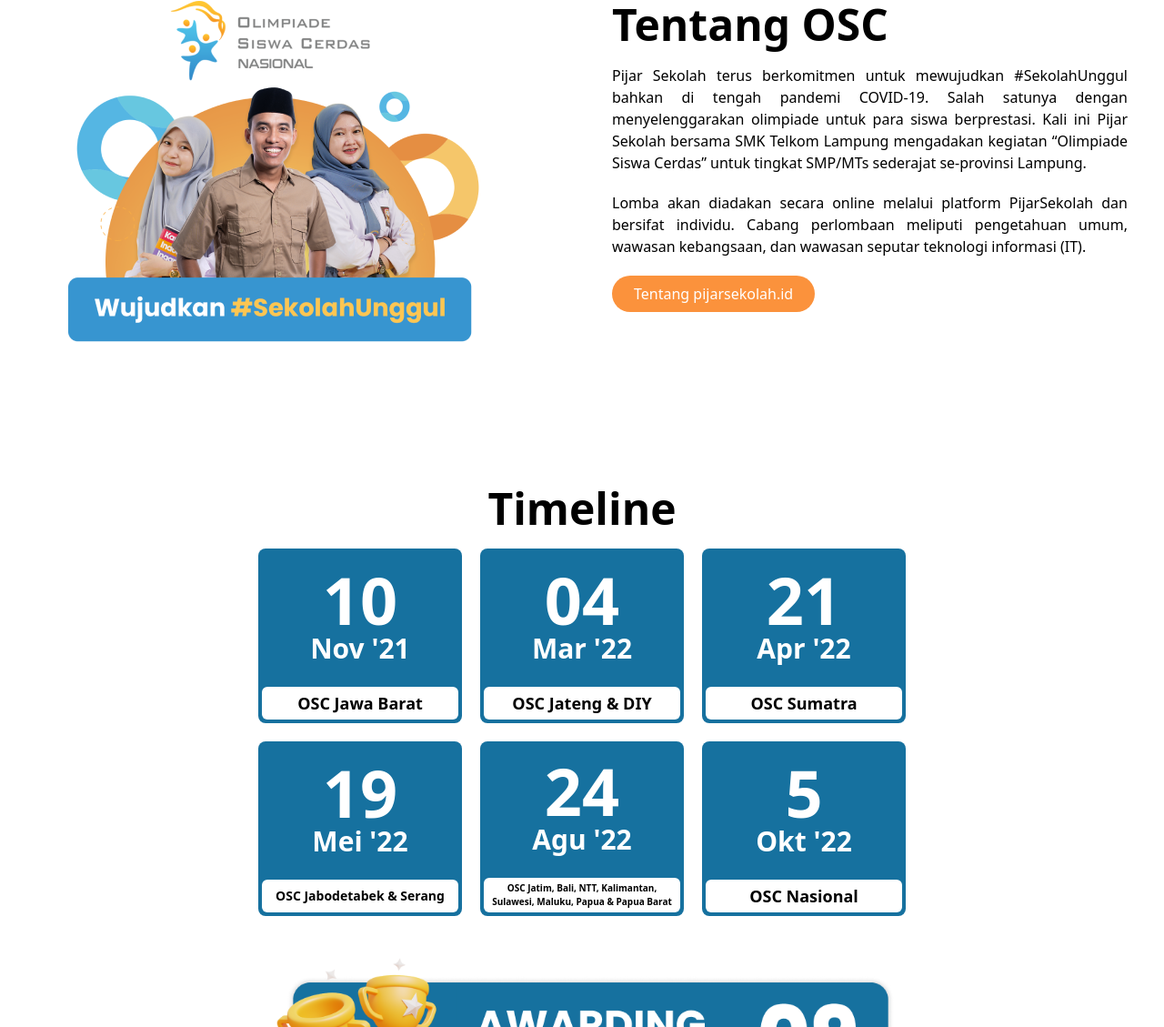
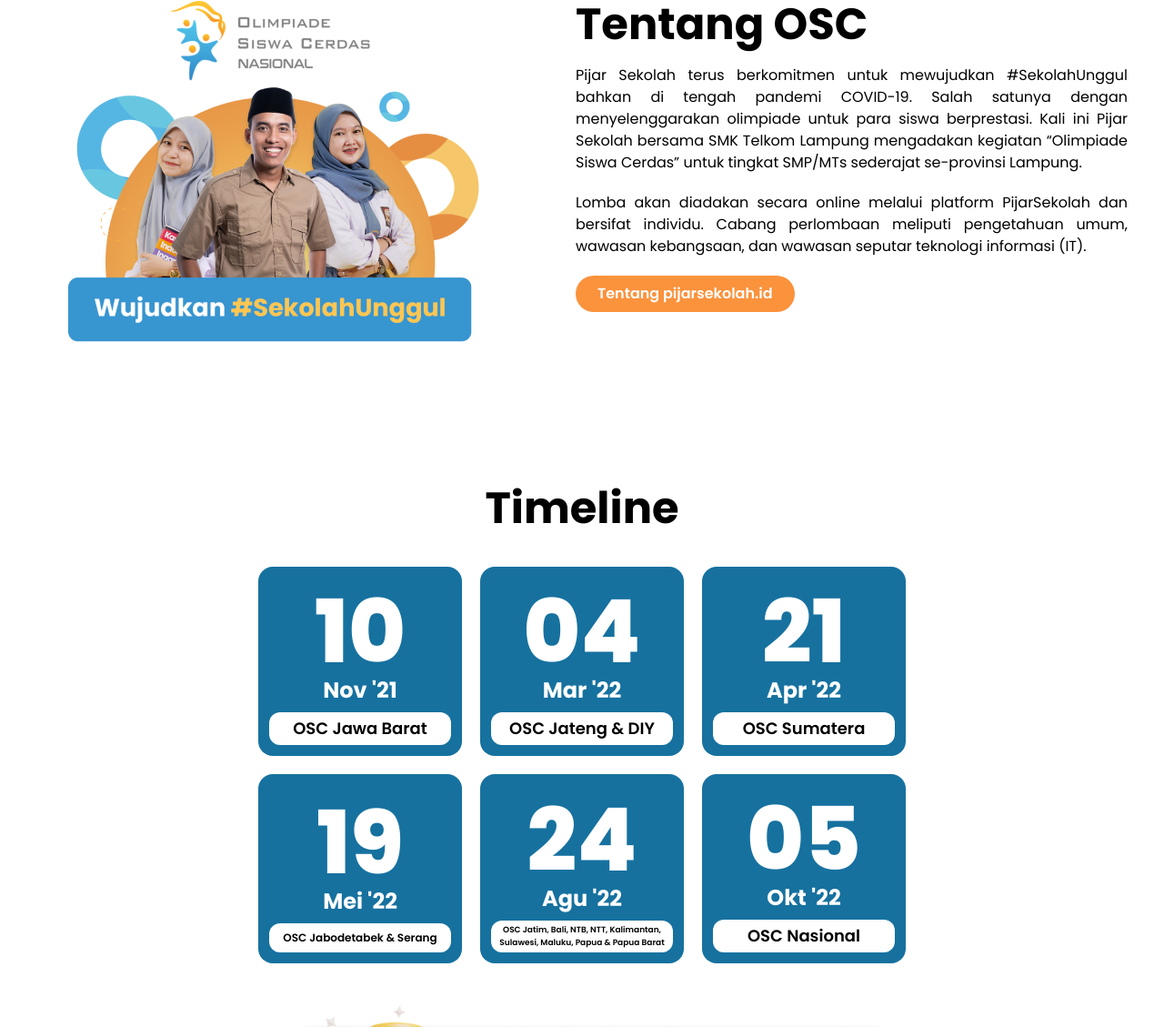
Before and after one commit to Tsaqifm/Olimpiade-Siswa-Cerdas-Nasional---Pijar-Sekolah, a website: page index.html in a window 1280 px wide. Shown: the part 1671-2800 px from the top of the page at 91% size. Drawn offline with nearby package versions, Linux system fonts and the light colour scheme.

Commit message:
revisi habis isya

```diff
--- a/index.html
+++ b/index.html
@@ -12,14 +12,14 @@
     <link rel="manifest" href="/site.webmanifest">
     <title>Olimpiade Siswa Cerdas Nasional - Pijar Sekolah</title>
   </head>
-  <body class="">
+  <body class="font-poppins">
     <!-- NAV -->
     <nav class="absolute top-0 left-0 z-30 flex w-full items-center bg-white shadow-md">
       <div class="relative flex w-full items-center justify-between">
         <div class="p-4">
           <a href="#gambar" class="flex gap-x-2">
             <img src="dist/img/navLogo.png" alt="" />
-            <img src="dist/img/navLogoPOSI.png" alt="" />
+            <img class="ml-5" src="dist/img/navLogoPOSI.png" alt="" />
           </a>
           <button id="hamburger" type="button" name="button" class="absolute right-4 top-6 lg:hidden">
             <svg id="kotak" xmlns="http://www.w3.org/2000/svg" class="h-7 w-7" viewBox="0 0 20 20" fill="currentColor">
@@ -87,72 +87,72 @@
     <!-- TENTANG OSC -->
     <div id="tentangOSC" class="container px-10 pt-10 lg:pt-32  lg:flex">
       <h1 class=" text-4xl font-bold text-black lg:hidden">Tentang OSC</h1>
-      <img class="mt-5 lg:-mt-8 lg:-order-1 " src="dist/img/logo olsc warna 1.png" alt="" />
-      <div class="lg:ml-10 lg:pl-20">
+      <img class="mt-5 object-cover lg:-mt-8 lg:-order-1 " src="dist/img/logo olsc warna 1.png" alt="" />
+      <div class=" lg:pl-20">
         <h1 class="hidden  text-5xl font-bold text-black lg:block">Tentang OSC</h1>
         <p class="mt-5 text-justify">Pijar Sekolah terus berkomitmen untuk mewujudkan #SekolahUnggul bahkan di tengah pandemi COVID-19. Salah satunya dengan menyelenggarakan olimpiade untuk para siswa berprestasi. Kali ini Pijar Sekolah bersama SMK Telkom Lampung mengadakan kegiatan “Olimpiade Siswa Cerdas” untuk tingkat SMP/MTs sederajat se-provinsi Lampung.</p>
         <p class="mt-5 text-justify">Lomba akan diadakan secara online melalui platform PijarSekolah dan bersifat individu. Cabang perlombaan meliputi pengetahuan umum, wawasan kebangsaan, dan wawasan seputar teknologi informasi (IT).</p>
-        <button class="mt-5 rounded-full bg-orange-400 py-2 px-6 text-white">Tentang pijarsekolah.id</button>
+        <button class="mt-5 rounded-full bg-orange-400 py-2 px-6 lg:font-semibold text-white"><a href="https://pijarsekolah.id/" target="_blank"> Tentang pijarsekolah.id</a></button>
       </div>
     </div>
     <!-- TENTANG OSC END -->
     <!-- TIMELINE -->
     <div>
       <h1 id="timeline" class="pt-32 text-center  text-5xl font-bold text-black">Timeline</h1>
-      <div class="mt-5 flex justify-center">
+      <div class="mt-10 flex justify-center">
         <div class="grid grid-cols-2 gap-2 lg:grid-cols-3 lg:gap-5">
-          <div class="h-28 w-40 rounded-lg bg-biruTua lg:h-48 lg:w-56">
+          <div class="h-32 w-40 rounded-lg p-1 bg-biruTua lg:rounded-2xl lg:h-52 lg:w-56 lg:p-2">
             <div class="flex h-full flex-col items-center justify-end px-1">
               <div class="">
-                <h1 class="text-center  text-4xl font-bold text-white lg:text-7xl">10</h1>
-                <h2 class="text-center  text-xl font-bold text-white lg:text-3xl">Nov '21</h2>
+                <h1 class="text-center text-4xl font-bold text-white  lg:font-extrabold lg:text-8xl">10</h1>
+                <h2 class="text-center  text-base font-bold text-white lg:text-2xl">Nov '21</h2>
               </div>
-              <div class="mb-1 mt-2 w-full self-end rounded-md bg-white p-1 text-center  text-xs font-medium lg:mt-6 lg:text-lg lg:font-semibold">OSC Jawa Barat</div>
+              <div class="mb-1 mt-2 w-full self-end rounded-md bg-white p-1 text-center  text-xs font-medium  lg:text-lg lg:rounded-xl lg:font-semibold">OSC Jawa Barat</div>
             </div>
           </div>
-          <div class="h-28 w-40 rounded-lg bg-biruTua lg:h-48 lg:w-56">
+          <div class="h-32 w-40 rounded-lg p-1 bg-biruTua lg:rounded-2xl lg:h-52 lg:w-56 lg:p-2">
             <div class="flex h-full flex-col items-center justify-end px-1">
               <div class="">
-                <h1 class="text-center  text-4xl font-bold text-white lg:text-7xl">04</h1>
-                <h2 class="text-center  text-xl font-bold text-white lg:text-3xl">Mar '22</h2>
+                <h1 class="text-center text-4xl font-bold text-white  lg:font-extrabold lg:text-8xl">04</h1>
+                <h2 class="text-center  text-base font-bold text-white lg:text-2xl">Mar '22</h2>
               </div>
-              <div class="mb-1 mt-2 w-full self-end rounded-md bg-white p-1 text-center  text-xs font-medium lg:mt-6 lg:text-lg lg:font-semibold">OSC Jateng & DIY</div>
+              <div class="mb-1 mt-2 w-full self-end rounded-md bg-white p-1 text-center  text-xs font-medium  lg:text-lg lg:rounded-xl lg:font-semibold">OSC Jateng & DIY</div>
             </div>
           </div>
-          <div class="h-28 w-40 rounded-lg bg-biruTua lg:h-48 lg:w-56">
+          <div class="h-32 w-40 rounded-lg p-1 bg-biruTua lg:rounded-2xl lg:h-52 lg:w-56 lg:p-2">
             <div class="flex h-full flex-col items-center justify-end px-1">
               <div class="">
-                <h1 class="text-center  text-4xl font-bold text-white lg:text-7xl">21</h1>
-                <h2 class="text-center  text-xl font-bold text-white lg:text-3xl">Apr '22</h2>
+                <h1 class="text-center text-4xl font-bold text-white  lg:font-extrabold lg:text-8xl">21</h1>
+                <h2 class="text-center  text-base font-bold text-white lg:text-2xl">Apr '22</h2>
               </div>
-              <div class="mb-1 mt-2 w-full self-end rounded-md bg-white p-1 text-center  text-xs font-medium lg:mt-6 lg:text-lg lg:font-semibold">OSC Sumatra</div>
+              <div class="mb-1 mt-2 w-full self-end rounded-md bg-white p-1 text-center  text-xs font-medium  lg:text-lg lg:rounded-xl lg:font-semibold">OSC Sumatera</div>
             </div>
           </div>
-          <div class="h-28 w-40 rounded-lg bg-biruTua lg:h-48 lg:w-56">
+          <div class="h-32 w-40 rounded-lg p-1 bg-biruTua lg:rounded-2xl lg:h-52 lg:w-56 lg:p-2">
             <div class="flex h-full flex-col items-center justify-end px-1">
               <div class="">
-                <h1 class="text-center  text-4xl font-bold text-white lg:text-7xl">19</h1>
-                <h2 class="text-center  text-xl font-bold text-white lg:text-3xl">Mei '22</h2>
+                <h1 class="text-center text-4xl font-bold text-white  lg:font-extrabold lg:text-8xl">19</h1>
+                <h2 class="text-center  text-base font-bold text-white lg:text-2xl">Mei '22</h2>
               </div>
-              <div class="mb-1 mt-2 w-full self-end rounded-md bg-white p-1 text-center  text-[10px] font-medium lg:mt-6 lg:py-2 lg:text-sm lg:font-semibold">OSC Jabodetabek & Serang</div>
+              <div class="mb-1 mt-2 w-full self-end rounded-md bg-white p-1 text-center  text-[9px] font-medium  lg:text-xs lg:py-2 lg:rounded-xl lg:font-semibold">OSC Jabodetabek & Serang</div>
             </div>
           </div>
-          <div class="h-28 w-40 rounded-lg bg-biruTua lg:h-48 lg:w-56">
+          <div class="h-32 w-40 rounded-lg p-1 bg-biruTua lg:rounded-2xl lg:h-52 lg:w-56 lg:p-2">
             <div class="flex h-full flex-col items-center justify-end px-1">
               <div class="">
-                <h1 class="text-center  text-4xl font-bold text-white lg:text-7xl">24</h1>
-                <h2 class="text-center  text-xl font-bold text-white lg:text-3xl">Agu '22</h2>
+                <h1 class="text-center text-4xl font-bold text-white  lg:font-extrabold lg:text-8xl">24</h1>
+                <h2 class="text-center  text-base font-bold text-white lg:text-2xl">Agu '22</h2>
               </div>
-              <div class="mb-1 mt-2 w-full self-end rounded-md bg-white p-1 text-center  text-[6px] font-medium lg:mt-6 lg:text-[10px] lg:font-semibold">OSC Jatim, Bali, NTT, Kalimantan, Sulawesi, Maluku, Papua & Papua Barat</div>
+              <div class="mb-1 mt-2 w-full self-end rounded-md bg-white p-1 text-center  text-[6px] font-medium  lg:text-[9px] lg:rounded-xl lg:font-semibold">OSC Jatim, Bali, NTB, NTT, Kalimantan, Sulawesi, Maluku, Papua & Papua Barat </div>
             </div>
           </div>
-          <div class="h-28 w-40 rounded-lg bg-biruTua lg:h-48 lg:w-56">
+          <div class="h-32 w-40 rounded-lg p-1 bg-biruTua lg:rounded-2xl lg:h-52 lg:w-56 lg:p-2">
             <div class="flex h-full flex-col items-center justify-end px-1">
               <div class="">
-                <h1 class="text-center  text-4xl font-bold text-white lg:text-7xl">5</h1>
-                <h2 class="text-center  text-xl font-bold text-white lg:text-3xl">Okt '22</h2>
+                <h1 class="text-center text-4xl font-bold text-white  lg:font-extrabold lg:text-8xl">05</h1>
+                <h2 class="text-center  text-base font-bold text-white lg:text-2xl">Okt '22</h2>
               </div>
-              <div class="mb-1 mt-2 w-full self-end rounded-md bg-white p-1 text-center  text-xs font-medium lg:mt-6 lg:text-lg lg:font-semibold">OSC Nasional</div>
+              <div class="mb-1 mt-2 w-full self-end rounded-md bg-white p-1 text-center  text-xs font-medium  lg:text-lg lg:rounded-xl lg:font-semibold">OSC Nasional</div>
             </div>
           </div>
           <img class="col-span-2 w-72 lg:col-span-3 lg:w-[700px]" src="dist/img/Group 5.png" alt="" />
@@ -185,7 +185,7 @@
           <div class="lg:px-5">
             <h2 class=" text-base font-bold text-orangeMuda lg:text-xl">Olimpiade Siswa Cerdas</h2>
             <h1 class="text-3xl font-bold text-biruTua lg:text-5xl">Tahap Penyisihan</h1>
-            <p class="mt-5 text-justify">Lorem ipsum dolor sit amet consectetur adipisicing elit. Aliquam non debitis vitae expedita quae ut est obcaecati sit labore commodi. Atque corrupti suscipit optio, hic quisquam assumenda. Porro, hic debitis?</p>
+            <p class="mt-5 text-justify">Pada tahap ini seluruh peserta mengikuti Olimpiade Siswa Cerdas yang diadakan di tingkat regional. Tahap penyihan ini terbagi ke 5 regional.</p>
           </div>
           <img class="mt-5 h-auto" src="dist/img/image 5.png" alt="" />
         </div>
@@ -194,9 +194,9 @@
             <div class="h-20 w-20 bg-cover bg-no-repeat" style="background-image: url(dist/img/logo.png)"></div>
           </div>
           <div class="lg:px-5">
-            <h2 class="text-base font-bold text-orangeMuda lg:text-xl">Olimpeiade Siswa Cerdas</h2>
+            <h2 class="text-base font-bold text-orangeMuda lg:text-xl">Olimpiade Siswa Cerdas</h2>
             <h1 class="text-3xl font-bold text-biruTua lg:text-5xl">Tahap Nasional</h1>
-            <p class="mt-5 text-justify">Lorem ipsum dolor sit amet consectetur adipisicing elit. Aliquam non debitis vitae expedita quae ut est obcaecati sit labore commodi. Atque corrupti suscipit optio, hic quisquam assumenda. Porro, hic debitis?</p>
+            <p class="mt-5 text-justify">Dari semua regional akan dipilih 70 finalis yang melanjutkan ke tahap nasional. Pada tahap ini peserta.. </p>
           </div>
           <img class="mt-5 h-auto lg:-order-1" src="https://source.unsplash.com/420x363?nature" alt="" />
         </div>
@@ -206,7 +206,7 @@
           </div>
           <div class="lg:px-5">
             <h1 class="text-3xl font-bold text-biruTua lg:text-5xl">Awarding</h1>
-            <h2 class="mt-2 text-base font-bold text-orangeMuda lg:text-xl">Olimpiade Siswa Cerdas</h2>
+            <h2 class="mt-2 text-base font-bold text-orangeMuda lg:text-xl">Olimpiade Siswa Cerdas Pijar Sekolah</h2>
             <p class="mt-5 text-justify">Lorem ipsum dolor sit amet consectetur adipisicing elit. Aliquam non debitis vitae expedita quae ut est obcaecati sit labore commodi. Atque corrupti suscipit optio, hic quisquam assumenda. Porro, hic debitis?</p>
           </div>
           <img class="mt-5 h-auto" src="dist/img/3 poster awarding 1.png" alt="" />
@@ -233,7 +233,7 @@
             <div class="flex justify-center">
               <button class="mt-3 rounded-md lg:w-2/3 lg:rounded-full bg-orangeMuda p-1">
                 <a target="_blank" href="https://www.youtube.com/watch?v=i80BIcOFtrA&t=4115s">
-                  <h1 class="text-center text-xs lg:text-lg text-white">Tonton cuplikan</h1>
+                  <h1 class="text-center lg:font-semibold text-xs lg:text-lg text-white">Tonton cuplikan</h1>
                 </a>
               </button>
             </div>
@@ -243,7 +243,7 @@
             <div class="flex justify-center">
               <button class="mt-3 rounded-md lg:w-2/3 lg:rounded-full bg-orangeMuda p-1"">
                 <a target="_blank" href="https://www.youtube.com/watch?v=1N4dLytr2bc">
-                  <h1 class="text-center text-xs lg:text-lg text-white">Tonton cuplikan</h1>
+                  <h1 class="text-center text-xs lg:text-lg lg:font-semibold text-white">Tonton cuplikan</h1>
                 </a>
               </button>
             </div>
@@ -253,7 +253,7 @@
             <div class="flex justify-center">
               <button class="mt-3 rounded-md lg:w-2/3 lg:rounded-full bg-orangeMuda p-1"">
                 <a target="_blank" href="https://www.youtube.com/watch?v=WoDaqdOmdBY&t=4396s">
-                  <h1 class="text-center text-xs lg:text-lg text-white">Tonton cuplikan</h1>
+                  <h1 class="text-center text-xs lg:text-lg text-white lg:font-semibold">Tonton cuplikan</h1>
                 </a>
               </button>
             </div>
@@ -263,7 +263,7 @@
             <div class="flex justify-center">
               <button class="mt-3 rounded-md lg:w-2/3 lg:rounded-full bg-orangeMuda p-1"">
                 <a target="_blank" href="https://www.youtube.com/watch?v=zE4C-6JAb_s">
-                  <h1 class="text-center text-xs lg:text-lg text-white">Tonton cuplikan</h1>
+                  <h1 class="text-center text-xs lg:text-lg text-white lg:font-semibold">Tonton cuplikan</h1>
                 </a>
               </button>
             </div>
@@ -273,7 +273,7 @@
             <div class="flex justify-center">
               <button class="mt-3 rounded-md lg:w-2/3 lg:rounded-full bg-orangeMuda p-1"">
                 <a target="_blank" href="https://www.youtube.com/watch?v=wZFv8w6PJEs">
-                  <h1 class="text-center text-xs lg:text-lg text-white">Tonton cuplikan</h1>
+                  <h1 class="text-center text-xs lg:text-lg text-white lg:font-semibold">Tonton cuplikan</h1>
                 </a>
               </button>
             </div>
@@ -283,7 +283,7 @@
             <div class="flex justify-center">
               <button class="mt-3 rounded-md lg:w-2/3 lg:rounded-full bg-orangeMuda p-1"">
                 <a target="_blank" href="https://www.youtube.com/watch?v=wZFv8w6PJEs">
-                  <h1 class="text-center text-xs lg:text-lg text-white">Tonton cuplikan</h1>
+                  <h1 class="text-center text-xs lg:text-lg text-white lg:font-semibold">Tonton cuplikan</h1>
                 </a>
               </button>
             </div>
@@ -293,7 +293,7 @@
             <div class="flex justify-center">
               <button class="mt-3 rounded-md lg:w-2/3 lg:rounded-full bg-orangeMuda p-1"">
                 <a target="_blank" href="https://www.youtube.com/watch?v=wZFv8w6PJEs">
-                  <h1 class="text-center text-xs lg:text-lg text-white">Tonton cuplikan</h1>
+                  <h1 class="text-center text-xs lg:text-lg text-white lg:font-semibold">Tonton cuplikan</h1>
                 </a>
               </button>
             </div>
@@ -314,7 +314,7 @@
           <div class="flex justify-center">
             <button class="mt-3 rounded-md lg:w-2/3 lg:rounded-full bg-orangeMuda p-1"">
               <a target="_blank" href="https://www.youtube.com/watch?v=wZFv8w6PJEs">
-                <h1 class="text-center text-xs lg:text-lg text-white">Tonton cuplikan</h1>
+                <h1 class="text-center text-xs lg:text-lg text-white lg:font-semibold">Tonton cuplikan</h1>
               </a>
             </button>
           </div>
@@ -335,14 +335,14 @@
     <!-- SEBELUM FOOTER END -->
 
     <!-- NEW FOOTER -->
-    <section class="bg-gradient-to-tr from-[#1A4B6D] to-[#2D7FBA] text-white mt-32 pt-24 pb-12">
-      <div class="container">
+    <section class="bg-gradient-to-tr from-[#1A4B6D] to-[#2D7FBA] text-white mt-32 px-7 lg:px-24 pt-24 pb-12">
         <div class="flex flex-wrap lg:justify-between">
           <div class="mb-12 w-full font-medium text-slate-300 lg:w-2/4 ">
             <img class="mb-5" alt="" src="dist/img/download (3) 3.png" />
             <p class="mb-2 text-justify lg:pr-40">Pijar Sekolah adalah sebuah platform pembelajaran digital terpadu yang mendukung pihak sekolah dalam menciptakan pembelajaran digital yang seru dan menyenangkan. Pijar Sekolah memiliki ribuan konten digital yang menarik, mulai dari Buku Digital Interaktif, Buku Digital, Video Pembelajaran, hingga Laboratorium Maya yang bisa dimanfaatkan oleh semua siswa untuk mendukung mereka dalam belajar di sekolah.</p>
           </div>
-          <div class="mb-12  w-full lg:w-1/5">
+          <div class="lg:flex">
+            <div class="mb-12  w-full mr-10 ">
               <ul>
                 <li>
                   <a href="#tentangOSC" class="mb-3 inline-block text-xl font-normal hover:text-orangeMuda">Tentang OSC</a>
@@ -361,7 +361,7 @@
                 </li>
               </ul>
             </div>
-          <div class="mb-12 w-full lg:w-1/5">
+            <div class="mb-12 w-full ">
               <h3 class="mb-5 text-xl font-semibold text-white">Tentang Kami</h3>
               <ul class="">
                 <li class="flex">
@@ -389,6 +389,7 @@
                   <div></div>
                 </li>
               </ul>
+            </div>
           </div>
         </div>
         <div class="w-full  pt-10">
```
Also changed, not shown: dist/output.css. Lines whose indentation alone changed are shown as unchanged.
